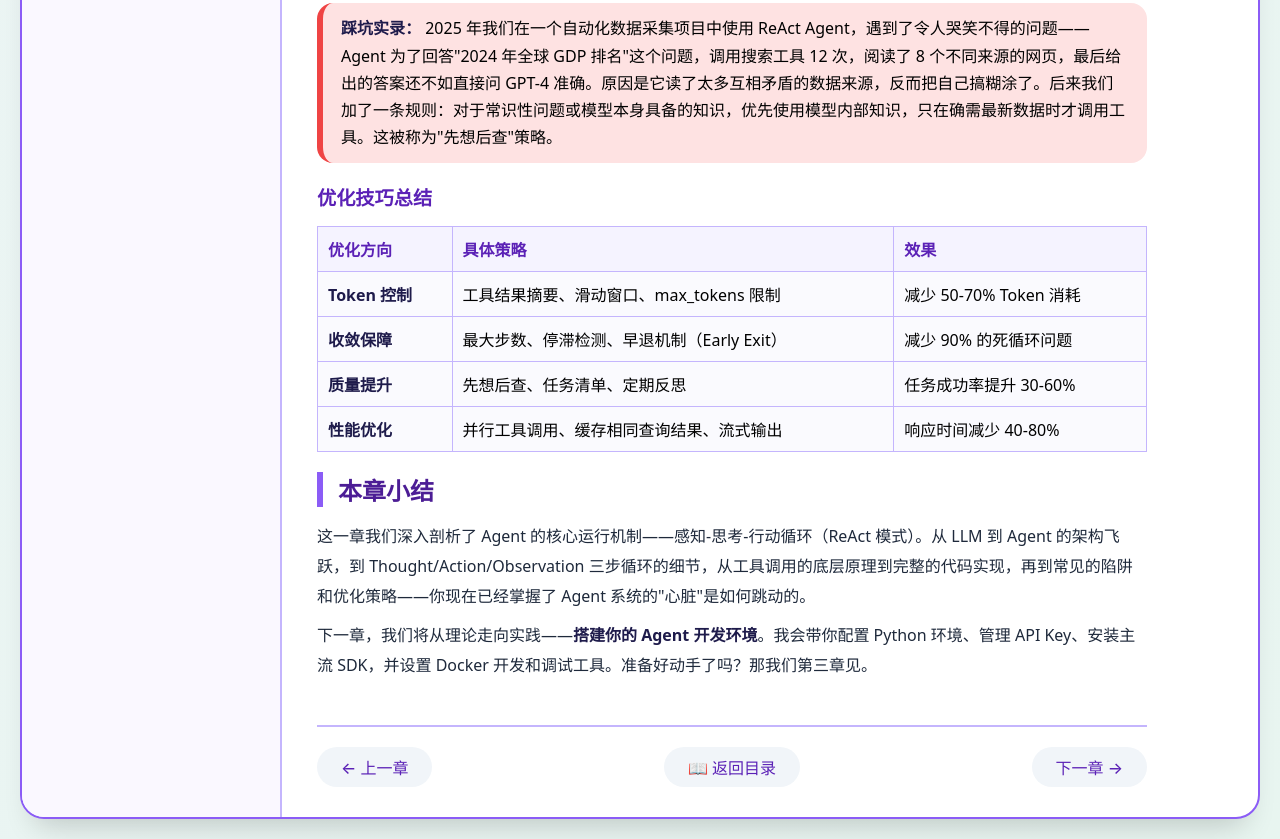
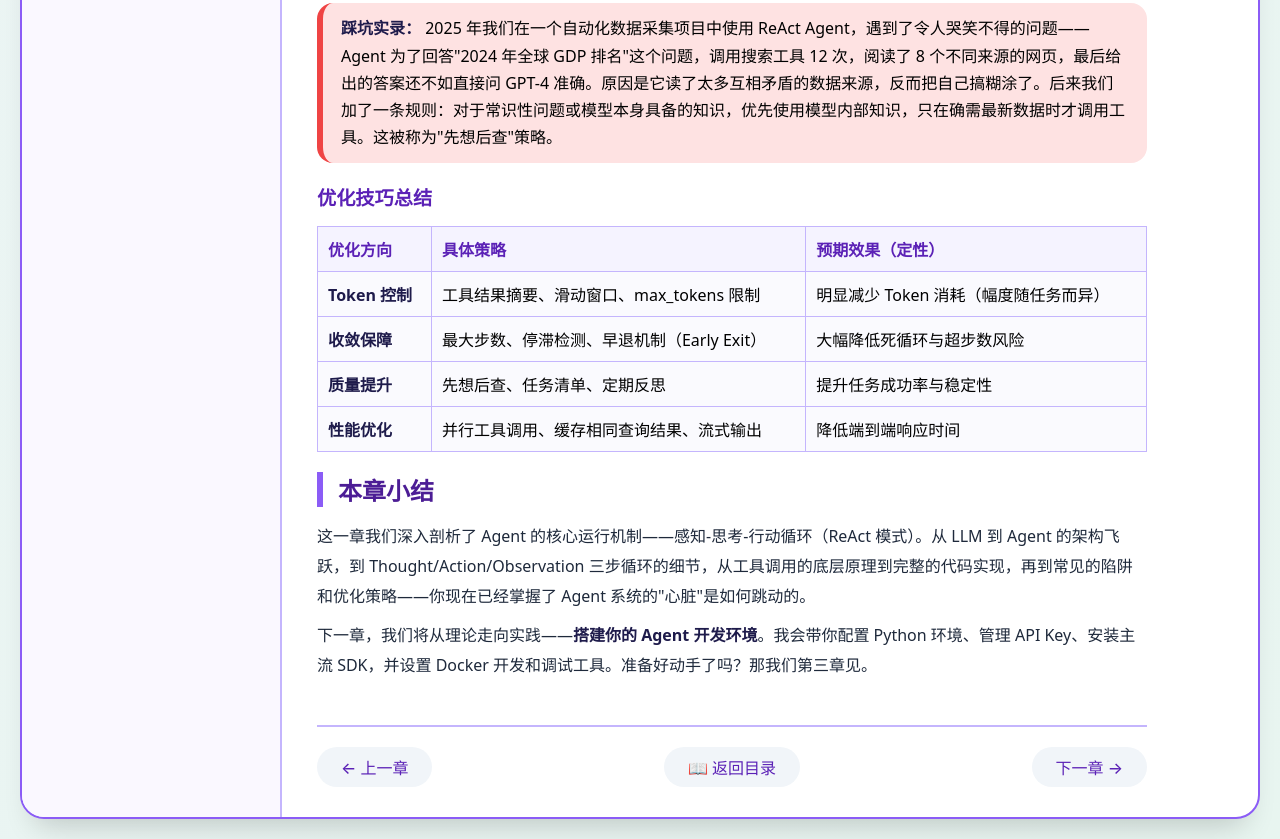
Before and after one commit to 1998x-stack/llm-agent-engineering-tutorial, a plain HTML site: page 02.html in a window 1280 px wide. Shown: the part 7509-8348 px from the top of the page. Drawn offline with Linux system fonts and the light colour scheme.

Commit message:
docs(llm-agent-engineering-tutorial): de-claim fabricated percentages in ch1/2

```diff
--- a/02.html
+++ b/02.html
@@ -579,29 +579,29 @@ react_loop("北京今天的天气怎么样？顺便帮我搜一下最近的AI新
         <tr>
             <th>优化方向</th>
             <th>具体策略</th>
-            <th>效果</th>
+            <th>预期效果（定性）</th>
         </tr>
     </thead>
     <tbody>
         <tr>
             <td><strong>Token 控制</strong></td>
             <td>工具结果摘要、滑动窗口、max_tokens 限制</td>
-            <td>减少 50-70% Token 消耗</td>
+            <td>明显减少 Token 消耗（幅度随任务而异）</td>
         </tr>
         <tr>
             <td><strong>收敛保障</strong></td>
             <td>最大步数、停滞检测、早退机制（Early Exit）</td>
-            <td>减少 90% 的死循环问题</td>
+            <td>大幅降低死循环与超步数风险</td>
         </tr>
         <tr>
             <td><strong>质量提升</strong></td>
             <td>先想后查、任务清单、定期反思</td>
-            <td>任务成功率提升 30-60%</td>
+            <td>提升任务成功率与稳定性</td>
         </tr>
         <tr>
             <td><strong>性能优化</strong></td>
             <td>并行工具调用、缓存相同查询结果、流式输出</td>
-            <td>响应时间减少 40-80%</td>
+            <td>降低端到端响应时间</td>
         </tr>
     </tbody>
 </table>
```
Also changed, not shown: 01.html (+2 -2 lines).
